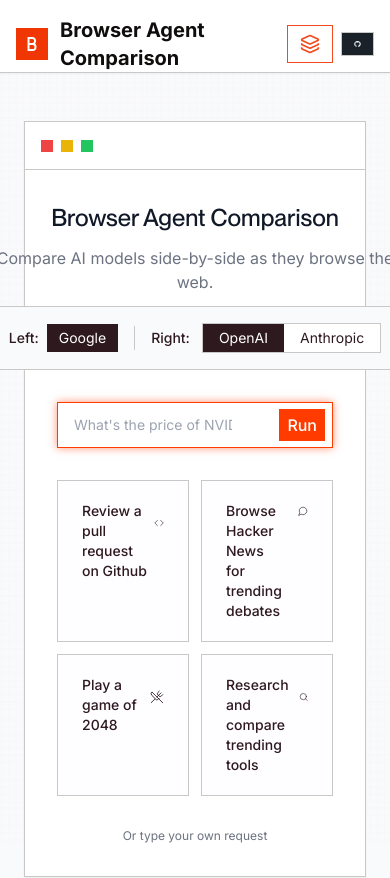
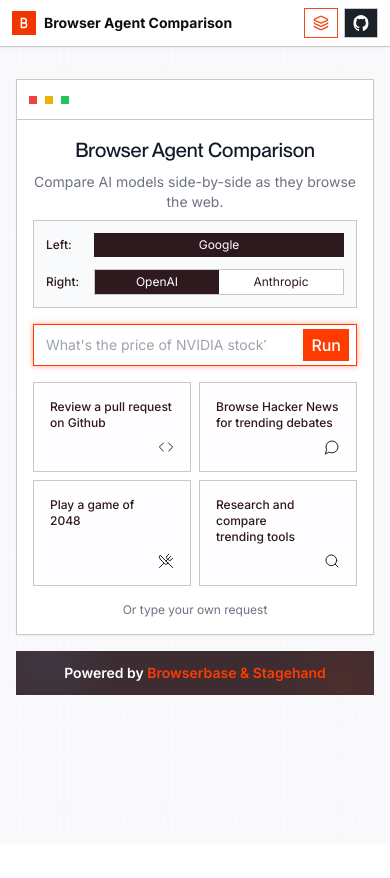
Before and after one commit to browserbase/arena, a Next.js app: page / in a window 390 px wide. Shown: the top 878 px of the page. After the commit the page ends 844 px from the top, so only its background shows below. Built offline with nearby package versions, Linux system fonts and the light colour scheme; no server answers.

Commit message:
mobile optimizations

```diff
--- a/app/components/NavBar.tsx
+++ b/app/components/NavBar.tsx
@@ -21,7 +21,7 @@
 }: NavBarProps) {
   return (
     <motion.nav
-      className={`flex justify-between items-center px-4 pt-4 sm:px-8 sm:py-4 bg-white border-b border-[#CAC8C7] shadow-sm relative z-10 ${className}`}
+      className={`flex justify-between items-center px-3 py-2 sm:px-8 sm:py-4 bg-white border-b border-[#CAC8C7] shadow-sm relative z-10 ${className}`}
       initial={{ y: -20, opacity: 0 }}
       animate={{ y: 0, opacity: 1 }}
       transition={{ delay: 0.2 }}
@@ -34,30 +34,30 @@
           href="https://www.browserbase.com/cua/google"
           target="_blank"
           rel="noopener noreferrer"
-          className="flex items-center gap-3 hover:opacity-90 transition-opacity duration-200"
+          className="flex items-center gap-2 sm:gap-3 hover:opacity-90 transition-opacity duration-200"
         >
           <Image
             src="/favicon.svg"
             alt="Google Browser"
-            className="w-8 h-8"
+            className="w-6 h-6 sm:w-8 sm:h-8"
             width={32}
             height={32}
           />
-          <span className="font-ppsupply text-xl font-bold text-[#100D0D]">
+          <span className="font-ppsupply text-sm sm:text-xl font-bold text-[#100D0D]">
             {title}
           </span>
         </a>
       </div>
-      <div className="flex items-center gap-2">
+      <div className="flex items-center gap-1.5 sm:gap-2">
         <a
           href="https://www.browserbase.com/cua/google"
           target="_blank"
           rel="noopener noreferrer"
         >
-          <button className="flex items-center justify-center px-3 py-2 bg-white gap-1 text-sm font-medium border border-[#F14A1C] transition-all duration-200 hover:bg-[#F14A1C] group h-full">
+          <button className="flex items-center justify-center px-2 py-1.5 sm:px-3 sm:py-2 bg-white gap-1 text-xs sm:text-sm font-medium border border-[#F14A1C] transition-all duration-200 hover:bg-[#F14A1C] group h-full">
             <Layers
-              size={20}
-              className="sm:mr-2 text-[#F14A1C] group-hover:text-white transition-colors duration-200"
+              size={16}
+              className="sm:size-5 sm:mr-2 text-[#F14A1C] group-hover:text-white transition-colors duration-200"
               strokeWidth={2}
               strokeLinecap="square"
               strokeLinejoin="miter"
@@ -73,13 +73,13 @@
             target="_blank"
             rel="noopener noreferrer"
           >
-            <button className="h-fit flex items-center justify-center px-3 py-2 bg-[#1b2128] hover:bg-[#1d232b] gap-1 text-sm font-medium text-white border border-[#CAC8C7] transition-colors duration-200">
+            <button className="h-fit flex items-center justify-center px-2 py-1.5 sm:px-3 sm:py-2 bg-[#1b2128] hover:bg-[#1d232b] gap-1 text-xs sm:text-sm font-medium text-white border border-[#CAC8C7] transition-colors duration-200">
               <Image
                 src="/github.svg"
                 alt="GitHub"
-                width={20}
-                height={20}
-                className="sm:mr-2"
+                width={16}
+                height={16}
+                className="sm:w-5 sm:h-5 sm:mr-2"
               />
               <span className="hidden sm:inline">View GitHub</span>
             </button>
@@ -88,14 +88,14 @@
         {showCloseButton && onClose && (
           <motion.button
             onClick={onClose}
-            className="flex items-center justify-center px-3 py-2 bg-[#F6F5F5] gap-1 text-sm font-medium border border-[#CAC8C7] transition-all duration-200 hover:bg-gray-100 h-full"
+            className="flex items-center justify-center px-2 py-1.5 sm:px-3 sm:py-2 bg-[#F6F5F5] gap-1 text-xs sm:text-sm font-medium border border-[#CAC8C7] transition-all duration-200 hover:bg-gray-100 h-full"
             whileTap={{ scale: 0.98 }}
           >
             <span className="flex items-center text-[#10100D]">
-              Close
+              <span className="hidden sm:inline">Close</span>
               <X
-                size={16}
-                className="ml-2 text-[#10100D]"
+                size={14}
+                className="sm:size-4 sm:ml-2 text-[#10100D]"
                 strokeWidth={2}
               />
             </span>
--- a/app/components/chat/messages/ChatMessageGoogle.tsx
+++ b/app/components/chat/messages/ChatMessageGoogle.tsx
@@ -13,10 +13,10 @@
     <strong className="text-[#2E191E] font-semibold" {...props}>{children}</strong>
   ),
   code: ({ children, ...props }: React.HTMLAttributes<HTMLElement>) => (
-    <code className="text-[#2E191E] bg-gray-100 px-1 py-0.5 rounded text-sm font-mono" {...props}>{children}</code>
+    <code className="text-[#2E191E] bg-gray-100 px-1 py-0.5  text-sm font-mono" {...props}>{children}</code>
   ),
   pre: ({ children, ...props }: React.HTMLAttributes<HTMLPreElement>) => (
-    <pre className="bg-gray-50 border border-gray-200 rounded p-3 overflow-x-auto text-sm" {...props}>{children}</pre>
+    <pre className="bg-gray-50 border border-gray-200  p-3 overflow-x-auto text-sm" {...props}>{children}</pre>
   ),
   h1: ({ children, ...props }: React.HTMLAttributes<HTMLHeadingElement>) => (
     <h1 className="text-[#2E191E] text-lg font-semibold mb-2" {...props}>{children}</h1>
--- a/app/page.tsx
+++ b/app/page.tsx
@@ -121,43 +121,43 @@
           <NavBar />
 
           {/* Main Content */}
-          <main className="flex-1 flex flex-col items-center pt-12 md:pt-16 lg:pt-20 pb-16 md:pb-24 lg:pb-32 px-6 z-10">
+          <main className="flex-1 flex flex-col items-center pt-8 sm:pt-12 md:pt-16 lg:pt-20 pb-12 sm:pb-16 md:pb-24 lg:pb-32 px-4 sm:px-6 z-10">
             <div className="w-full max-w-[640px] md:max-w-[800px] lg:max-w-[960px] bg-white border border-[#CAC8C7] shadow-sm z-10">
-              <div className="w-full h-12 md:h-16 bg-white border-b border-[#CAC8C7] flex items-center px-4 md:px-6">
+              <div className="w-full h-10 md:h-16 bg-white border-b border-[#CAC8C7] flex items-center px-3 md:px-6">
                 <div className="flex items-center gap-2">
                   <Tooltip text="why would you want to close this?">
-                    <div className="w-3 h-3  bg-red-500 hover:scale-110 transition-transform" />
+                    <div className="w-2 h-2 md:w-3 md:h-3 bg-red-500 hover:scale-110 transition-transform" />
                   </Tooltip>
                   <Tooltip text="s/o to the 🅱️rowserbase devs">
-                    <div className="w-3 h-3  bg-yellow-500 hover:scale-110 transition-transform" />
+                    <div className="w-2 h-2 md:w-3 md:h-3 bg-yellow-500 hover:scale-110 transition-transform" />
                   </Tooltip>
                   <Tooltip text="@kylejeong21 was here">
-                    <div className="w-3 h-3  bg-green-500 hover:scale-110 transition-transform" />
+                    <div className="w-2 h-2 md:w-3 md:h-3 bg-green-500 hover:scale-110 transition-transform" />
                   </Tooltip>
                 </div>
               </div>
 
-              <div className="p-8 md:p-10 lg:p-12 flex flex-col items-center gap-8 md:gap-10">
-                <div className="flex flex-col items-center gap-3 md:gap-5">
-                  <h1 className="text-2xl md:text-3xl lg:text-4xl font-ppneue text-gray-900 text-center">
+              <div className="p-4 md:p-10 lg:p-12 flex flex-col items-center gap-4 md:gap-10">
+                <div className="flex flex-col items-center gap-2 md:gap-5">
+                  <h1 className="text-xl sm:text-2xl md:text-3xl lg:text-4xl font-ppneue text-gray-900 text-center">
                     Browser Agent Comparison
                   </h1>
-                  <p className="text-base md:text-lg font-ppsupply text-gray-500 text-center">
+                  <p className="text-sm sm:text-base md:text-lg font-ppsupply text-gray-500 text-center">
                     Compare AI models side-by-side as they browse the web.
                   </p>
 
                   {/* Provider Selection */}
-                  <div className="flex items-center gap-4 p-4 bg-gray-50 border border-[#CAC8C7]">
-                    <div className="flex items-center gap-2">
-                      <span className="font-ppsupply text-sm text-[#2E191E] font-medium">Left:</span>
-                      <span className="px-3 py-1 bg-[#2E191E] text-white text-sm font-ppsupply">Google</span>
+                  <div className="flex flex-col sm:flex-row items-stretch sm:items-center gap-3 sm:gap-4 p-3 md:p-4 bg-gray-50 border border-[#CAC8C7] w-full">
+                    <div className="flex items-center gap-2 sm:gap-3 flex-1">
+                      <span className="font-ppsupply text-xs sm:text-sm text-[#2E191E] font-medium w-10 sm:w-auto">Left:</span>
+                      <span className="flex-1 text-center px-3 py-1 bg-[#2E191E] text-white text-xs sm:text-sm font-ppsupply">Google</span>
                     </div>
-                    <div className="w-px h-6 bg-[#CAC8C7]"></div>
-                    <div className="flex items-center gap-3">
-                      <span className="font-ppsupply text-sm text-[#2E191E] font-medium">Right:</span>
-                      <div className="inline-flex border border-[#CAC8C7] bg-white">
+                    <div className="hidden sm:block w-px h-6 bg-[#CAC8C7]"></div>
+                    <div className="flex items-center gap-2 sm:gap-3 flex-1">
+                      <span className="font-ppsupply text-xs sm:text-sm text-[#2E191E] font-medium w-10 sm:w-auto">Right:</span>
+                      <div className="flex-1 inline-flex border border-[#CAC8C7] bg-white">
                         <button
-                          className={`px-4 py-1 text-sm font-ppsupply transition-all duration-200 ${
+                          className={`flex-1 px-3 sm:px-4 py-1 text-xs sm:text-sm font-ppsupply transition-all duration-200 ${
                             rightProvider === "openai"
                               ? "bg-[#2E191E] text-white"
                               : "bg-white text-[#2E191E] hover:bg-gray-50"
@@ -167,7 +167,7 @@
                           OpenAI
                         </button>
                         <button
-                          className={`px-4 py-1 text-sm font-ppsupply transition-all duration-200 ${
+                          className={`flex-1 px-3 sm:px-4 py-1 text-xs sm:text-sm font-ppsupply transition-all duration-200 ${
                             rightProvider === "anthropic"
                               ? "bg-[#2E191E] text-white"
                               : "bg-white text-[#2E191E] hover:bg-gray-50"
@@ -200,7 +200,7 @@
                       name="message"
                       type="text"
                       placeholder="What's the price of NVIDIA stock?"
-                      className="w-full px-4 py-3 sm:pr-[140px] pr-[100px] border border-[#CAC8C7] text-gray-900 placeholder:text-gray-400 focus:outline-none focus:ring-0 focus:border-[#FF3B00] font-ppsupply text-sm md:text-base md:py-5 lg:py-6 transition-all duration-300 focus:pulse-glow-red focus:backdrop-blur-sm focus:bg-opacity-95 focus:bg-white"
+                      className="w-full px-3 sm:px-4 py-2.5 sm:py-3 pr-[90px] sm:pr-[100px] md:pr-[140px] border border-[#CAC8C7] text-gray-900 placeholder:text-gray-400 focus:outline-none focus:ring-0 focus:border-[#FF3B00] font-ppsupply text-sm md:text-base md:py-5 lg:py-6 transition-all duration-300 focus:pulse-glow-red focus:backdrop-blur-sm focus:bg-opacity-95 focus:bg-white"
                       style={{
                         textOverflow: "ellipsis",
                         whiteSpace: "nowrap",
@@ -208,12 +208,12 @@
                         backdropFilter: "blur(8px)",
                       }}
                     />
-                    <div className="absolute inset-y-0 right-0 flex items-center pr-3">
+                    <div className="absolute inset-y-0 right-0 flex items-center pr-2 sm:pr-3">
                       <AnimatedButton type="submit">Run</AnimatedButton>
                     </div>
                   </div>
                 </form>
-                <div className="grid grid-cols-2 gap-3 md:gap-4 lg:gap-5 w-full">
+                <div className="grid grid-cols-2 gap-2 md:gap-4 lg:gap-5 w-full">
                   <motion.button
                     initial={{ opacity: 0, y: 20 }}
                     animate={{ opacity: 1, y: 0 }}
@@ -223,11 +223,14 @@
                         "Find the most recently opened non-draft PR on Github for Browserbase's Stagehand project and make sure the combination-evals in the PR validation passed."
                       )
                     }
-                    className="p-3 md:p-5 lg:p-6 text-sm md:text-base lg:text-xl text-[#2E191E] border border-[#CAC8C7] hover:border-[#FF3B00] hover:text-[#FF3B00] transition-colors font-ppsupply font-medium text-center overflow-hidden text-ellipsis break-words whitespace-normal md:min-h-[100px] lg:min-h-[120px] flex items-center justify-center backdrop-blur-sm bg-opacity-60 bg-[rgba(245,240,255,0.15)] hover:bg-[rgba(255,59,0,0.05)] rounded-none"
+                    className="p-2 sm:p-3 md:p-5 lg:p-6 text-xs sm:text-sm md:text-base lg:text-xl text-[#2E191E] border border-[#CAC8C7] hover:border-[#FF3B00] hover:text-[#FF3B00] transition-colors font-ppsupply font-medium text-center overflow-hidden text-ellipsis break-words whitespace-normal min-h-[80px] sm:min-h-[100px] md:min-h-[120px] flex items-center justify-center backdrop-blur-sm bg-opacity-60 bg-[rgba(245,240,255,0.15)] hover:bg-[rgba(255,59,0,0.05)]"
                   >
-                    <div className="w-full h-full flex flex-row justify-between items-start px-3 py-2 md:px-4 md:py-3 space-y-3">
-                      <span className="text-left">Review a pull request<br />on Github</span>
-                      <Code className="" size={20} strokeWidth={1.5} />
+                    <div className="w-full h-full flex flex-col sm:flex-row justify-between items-start px-2 sm:px-3 md:px-4 py-2 sm:py-3 gap-2">
+                      <span className="text-left text-xs sm:text-sm md:text-base">Review a pull request<br />on Github</span>
+                      <div className="self-end sm:self-start">
+                        <Code className="sm:hidden" size={16} strokeWidth={1.5} />
+                        <Code className="hidden sm:block" size={20} strokeWidth={1.5} />
+                      </div>
                     </div>
 
                   </motion.button>
@@ -241,11 +244,14 @@
                         "Go to Hacker News and find the most controversial post from today, then read the top 3 comments and summarize the debate."
                       )
                     }
-                    className="p-3 md:p-5 lg:p-6 text-sm md:text-base lg:text-xl text-[#2E191E] border border-[#CAC8C7] hover:border-[#FF3B00] hover:text-[#FF3B00] transition-colors font-ppsupply font-medium text-center overflow-hidden text-ellipsis break-words whitespace-normal md:min-h-[100px] lg:min-h-[120px] flex items-center justify-center backdrop-blur-sm bg-opacity-60 bg-[rgba(245,240,255,0.15)] hover:bg-[rgba(255,59,0,0.05)] rounded-none"
+                    className="p-2 sm:p-3 md:p-5 lg:p-6 text-xs sm:text-sm md:text-base lg:text-xl text-[#2E191E] border border-[#CAC8C7] hover:border-[#FF3B00] hover:text-[#FF3B00] transition-colors font-ppsupply font-medium text-center overflow-hidden text-ellipsis break-words whitespace-normal min-h-[80px] sm:min-h-[100px] md:min-h-[120px] flex items-center justify-center backdrop-blur-sm bg-opacity-60 bg-[rgba(245,240,255,0.15)] hover:bg-[rgba(255,59,0,0.05)]"
                   >
-                    <div className="w-full h-full flex flex-row justify-between items-start px-3 py-2 md:px-4 md:py-3">
-                      <span className="text-left">Browse Hacker News<br />for trending debates</span>
-                      <MessageCircle size={20} strokeWidth={1.5} className="rounded-none" />
+                    <div className="w-full h-full flex flex-col sm:flex-row justify-between items-start px-2 sm:px-3 md:px-4 py-2 sm:py-3 gap-2">
+                      <span className="text-left text-xs sm:text-sm md:text-base">Browse Hacker News<br />for trending debates</span>
+                      <div className="self-end sm:self-start">
+                        <MessageCircle className="sm:hidden" size={16} strokeWidth={1.5} />
+                        <MessageCircle className="hidden sm:block" size={20} strokeWidth={1.5} />
+                      </div>
                     </div>
                   </motion.button>
                   <motion.button
@@ -257,11 +263,14 @@
                         "Play a game of 2048 on https://www.2048.org/. Just try to win and I'll watch. Good luck!"
                       )
                     }
-                    className="p-3 md:p-5 lg:p-6 text-sm md:text-base lg:text-xl text-[#2E191E] border border-[#CAC8C7] hover:border-[#FF3B00] hover:text-[#FF3B00] transition-colors font-ppsupply font-medium text-center overflow-hidden text-ellipsis break-words whitespace-normal md:min-h-[100px] lg:min-h-[120px] flex items-center justify-center backdrop-blur-sm bg-opacity-60 bg-[rgba(245,240,255,0.15)] hover:bg-[rgba(255,59,0,0.05)] rounded-none"
+                    className="p-2 sm:p-3 md:p-5 lg:p-6 text-xs sm:text-sm md:text-base lg:text-xl text-[#2E191E] border border-[#CAC8C7] hover:border-[#FF3B00] hover:text-[#FF3B00] transition-colors font-ppsupply font-medium text-center overflow-hidden text-ellipsis break-words whitespace-normal min-h-[80px] sm:min-h-[100px] md:min-h-[120px] flex items-center justify-center backdrop-blur-sm bg-opacity-60 bg-[rgba(245,240,255,0.15)] hover:bg-[rgba(255,59,0,0.05)]"
                   >
-                    <div className="w-full h-full flex flex-row justify-between items-start px-3 py-2 md:px-4 md:py-3 space-y-3">
-                      <span className="text-left">Play a game of<br />2048</span>
-                      <UtensilsCrossed size={20} strokeWidth={1.5} className="rounded-none" />
+                    <div className="w-full h-full flex flex-col sm:flex-row justify-between items-start px-2 sm:px-3 md:px-4 py-2 sm:py-3 gap-2">
+                      <span className="text-left text-xs sm:text-sm md:text-base">Play a game of<br />2048</span>
+                      <div className="self-end sm:self-start">
+                        <UtensilsCrossed className="sm:hidden" size={16} strokeWidth={1.5} />
+                        <UtensilsCrossed className="hidden sm:block" size={20} strokeWidth={1.5} />
+                      </div>
                     </div>
                   </motion.button>
                   <motion.button
@@ -269,11 +278,14 @@
                     animate={{ opacity: 1, y: 0 }}
                     transition={{ duration: 0.3, delay: 0.7 }}
                     onClick={() => startChat("Compare the features and pricing of the top 3 project management tools on Product Hunt today. Create a simple comparison for me.")}
-                    className="p-3 md:p-5 lg:p-6 text-sm md:text-base lg:text-xl text-[#2E191E] border border-[#CAC8C7] hover:border-[#FF3B00] hover:text-[#FF3B00] transition-colors font-ppsupply font-medium text-center overflow-hidden text-ellipsis break-words whitespace-normal md:min-h-[100px] lg:min-h-[120px] flex items-center justify-center backdrop-blur-sm bg-opacity-60 bg-[rgba(245,240,255,0.15)] hover:bg-[rgba(255,59,0,0.05)] rounded-none"
+                    className="p-2 sm:p-3 md:p-5 lg:p-6 text-xs sm:text-sm md:text-base lg:text-xl text-[#2E191E] border border-[#CAC8C7] hover:border-[#FF3B00] hover:text-[#FF3B00] transition-colors font-ppsupply font-medium text-center overflow-hidden text-ellipsis break-words whitespace-normal min-h-[80px] sm:min-h-[100px] md:min-h-[120px] flex items-center justify-center backdrop-blur-sm bg-opacity-60 bg-[rgba(245,240,255,0.15)] hover:bg-[rgba(255,59,0,0.05)]"
                   >
-                    <div className="w-full h-full flex flex-row justify-between items-start px-3 py-2 md:px-4 md:py-3 space-y-3">
-                      <span className="text-left">Research and compare<br />trending tools</span>
-                      <Search size={20} strokeWidth={1.5} className="rounded-none" />
+                    <div className="w-full h-full flex flex-col sm:flex-row justify-between items-start px-2 sm:px-3 md:px-4 py-2 sm:py-3 gap-2">
+                      <span className="text-left text-xs sm:text-sm md:text-base">Research and compare<br />trending tools</span>
+                      <div className="self-end sm:self-start">
+                        <Search className="sm:hidden" size={16} strokeWidth={1.5} />
+                        <Search className="hidden sm:block" size={20} strokeWidth={1.5} />
+                      </div>
                     </div>
                   </motion.button>
                 </div>
@@ -302,7 +314,7 @@
                 ease: [0.25, 0.1, 0.25, 1.0],
                 staggerChildren: 0.1,
               }}
-              className="bg-[#28171B] p-4 md:p-6 lg:p-8 mt-8 md:mt-10 w-full max-w-[640px] md:max-w-[800px] lg:max-w-[960px] relative overflow-hidden backdrop-blur-sm bg-opacity-90"
+              className="bg-[#28171B] p-3 md:p-6 lg:p-8 mt-4 md:mt-10 w-full max-w-[640px] md:max-w-[800px] lg:max-w-[960px] relative overflow-hidden backdrop-blur-sm bg-opacity-90"
             >
               {/* Tech animation background elements */}
               <motion.div
@@ -311,12 +323,12 @@
                 animate={{ opacity: 0.1 }}
                 transition={{ duration: 0.5 }}
               >
-                <div className="absolute top-0 right-0 sm:w-20 sm:h-20 w-16 h-16 bg-[#FF3B00] rounded-full blur-xl"></div>
-                <div className="absolute bottom-0 left-0 w-16 h-16 bg-blue-400 rounded-full blur-xl"></div>
+                <div className="absolute top-0 right-0 sm:w-20 sm:h-20 w-16 h-16 bg-[#FF3B00] -full blur-xl"></div>
+                <div className="absolute bottom-0 left-0 w-16 h-16 bg-blue-400 -full blur-xl"></div>
               </motion.div>
 
               <motion.p
-                className="text-base md:text-lg font-ppsupply text-center text-white relative z-10 font-semibold"
+                className="text-sm md:text-lg font-ppsupply text-center text-white relative z-10 font-semibold"
                 initial={{ opacity: 0 }}
                 animate={{ opacity: 1 }}
                 transition={{ duration: 0.5, delay: 0.5 }}
```
Also changed, not shown: app/components/BrowserSessionContainer.tsx (+7 -7 lines), app/components/ChatFeed.tsx (+62 -26 lines), app/components/ui/BrowserTabs.tsx (+4 -4 lines).
